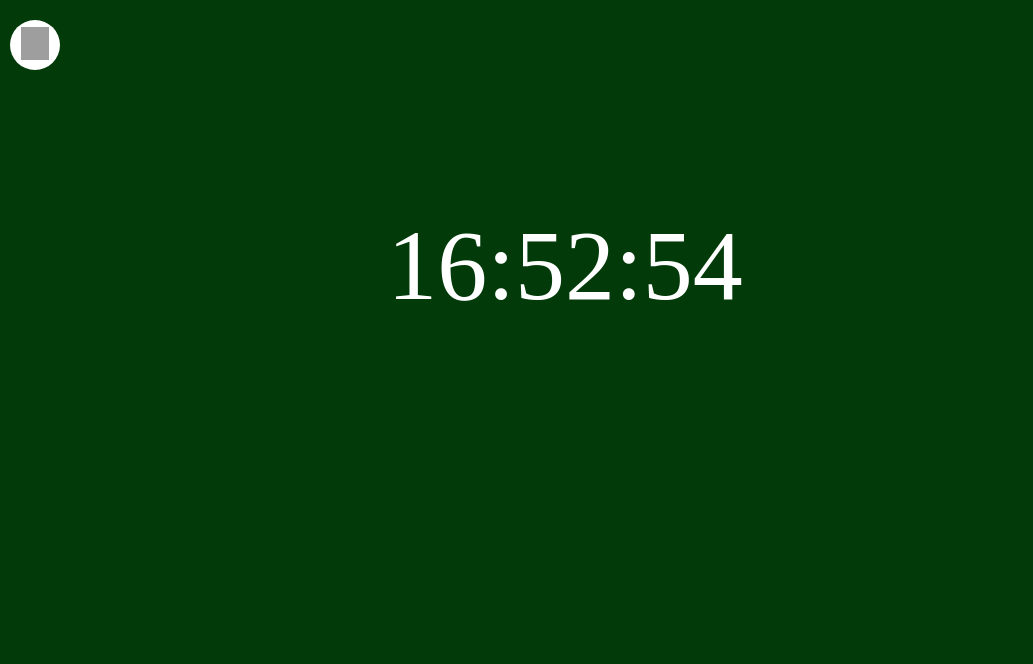
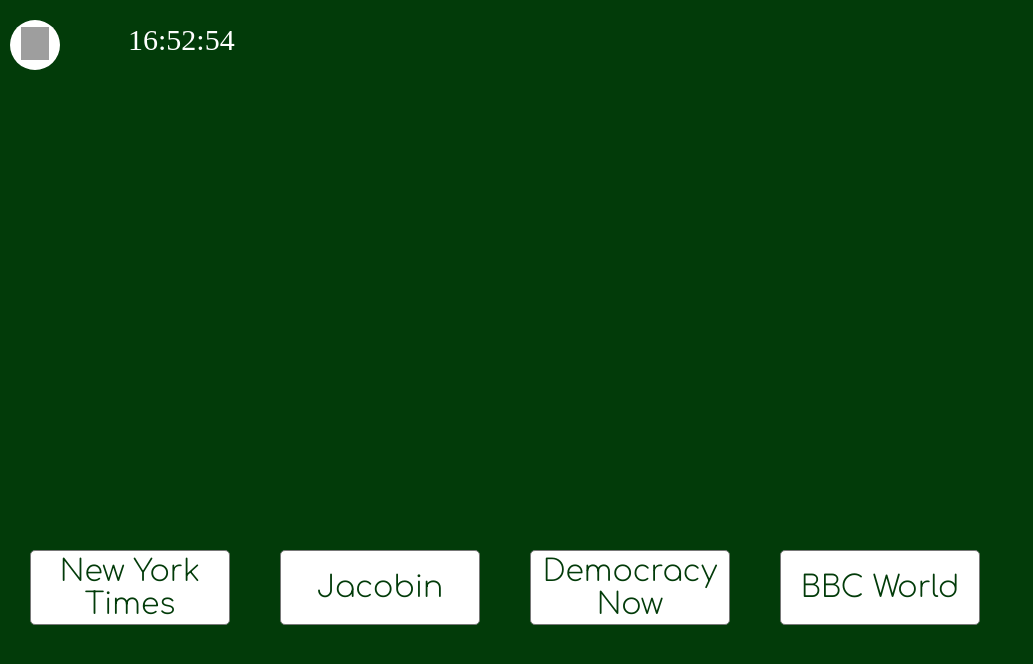
Before and after one commit to GiacomoBuitoni/Web-Base, a plain HTML site: page news.html in a window 1280 px wide. Shown: the whole page, without its empty margins (0-1033 px from the left). Drawn offline with Linux system fonts and the light colour scheme; grey boxes are pictures that could not be loaded; a web font is replaced by a local one.

Commit message:
Pre Web Scraper Commit

```diff
--- a/mainStyle.css
+++ b/mainStyle.css
@@ -65,7 +65,7 @@
     height: 75px;
 }
 
-#clock {
+.clock {
     font-family: "Gasoek One";
     position: relative;
     left: 30%;
@@ -114,3 +114,39 @@
     background-color: rgb(210, 210, 210);
 
 }
+
+.chatGPT {
+    position: absolute;
+    left: 30px;
+    top: 590px;
+}
+
+.nyt {
+    position: absolute;
+    left: 30px;
+    top: 550px;
+}
+
+.jacobin {
+    position: absolute;
+    left: 280px;
+    top: 550px;
+}
+
+.demNow {
+    position: absolute;
+    left: 530px;
+    top: 550px;
+}
+
+.bbc {
+    position: absolute;
+    left: 780px;
+    top: 550px;
+}
+
+.newsClock {
+    font-size: 30px;
+    top: 15px;
+    left: 120px;
+}
--- a/news.html
+++ b/news.html
@@ -10,10 +10,17 @@
 </head>
 
 <body style="background-color: #023b09;">
-    <label id="clock"></label>
+    <label id='clock' class="clock newsClock"></label>
     <button class="backButton" onclick=window.location.href="index.html"><img
             src=" https://icons.veryicon.com/png/o/miscellaneous/arrows/go-back-2.png"
             style="width:75%; height:70%;"></button>
+    <button type="button" class="pageButton nyt" onclick="window.open('https://www.nytimes.com/')">New York
+        Times</button>
+    <button type="button" class="pageButton jacobin" onclick="window.open('https://jacobin.com/')">Jacobin</button>
+    <button type="button" class="pageButton demNow" onclick="window.open('https://www.democracynow.org/')">Democracy
+        Now</button>
+    <button type="button" class="pageButton bbc" onclick="window.open('https://www.bbc.com/news/world')">BBC
+        World</button>
 </body>
 
 </html>
```
Also changed, not shown: index.html (+5 -3 lines).
